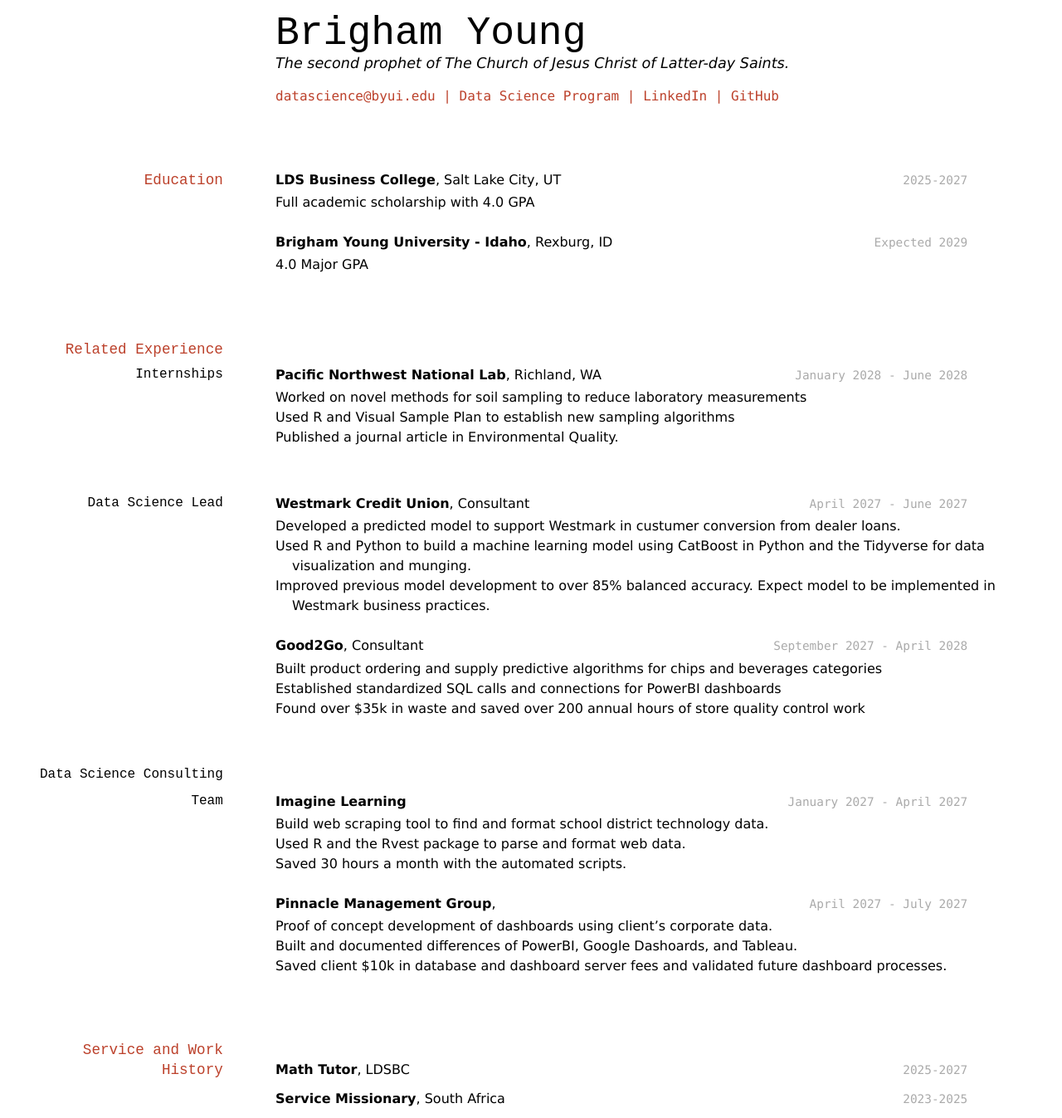
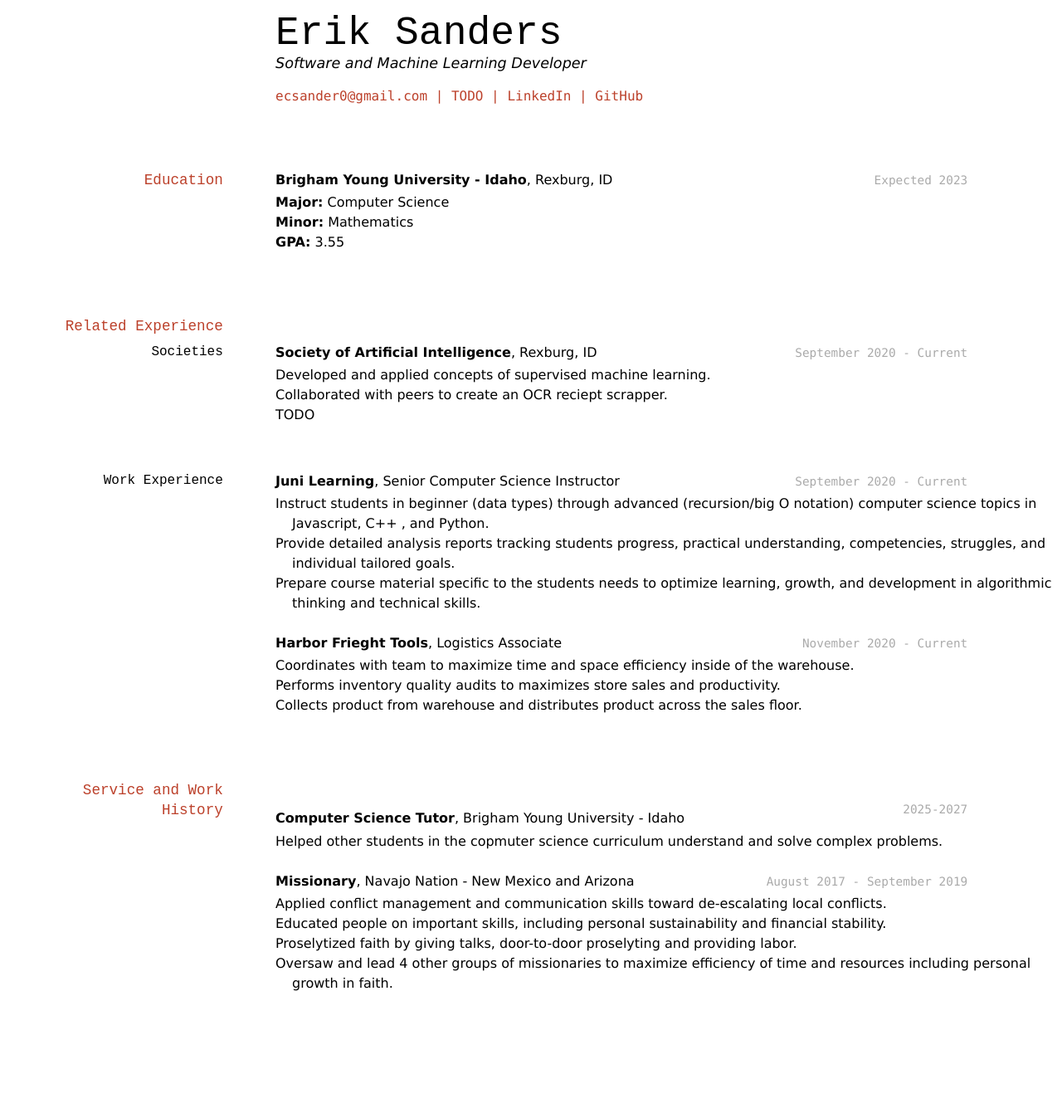
Before and after one commit to sanderson0398/Sanders-Resume, a Jekyll site: the page built from docs/index.md, in a window 1280 px wide. Shown: the whole page at 83% size. Built offline with Jekyll 4.4.1, drawn with Linux system fonts in a browser that asks for light colours; after the commit the page ends 1221 px from its top, so only the background shows below that.

Commit message:
Fixed it up

```diff
--- a/docs/index.md
+++ b/docs/index.md
@@ -1,87 +1,74 @@
 ---
 layout: cv
-title: Brigham Young's Resume
+title: Erik Sanders Resume
 ---
-# Brigham Young
-The second prophet of The Church of Jesus Christ of Latter-day Saints.
+# Erik Sanders
+Software and Machine Learning Developer
 
 <div id="webaddress">
-<a href="datascience@byui.edu">datascience@byui.edu</a>
-| <a href="https://byuidatascience.github.io/development.html">Data Science Program</a>
-| <a href="https://www.linkedin.com/groups/13537407/">LinkedIn</a>
-| <a href="https://github.com/byuids-resumes">GitHub</a>
+<a href="ecsander0@gmail.com">ecsander0@gmail.com</a>
+| <a href="TODO">TODO</a>
+| <a href="https://www.linkedin.com/in/ecsander0/">LinkedIn</a>
+| <a href="https://github.com/ecSanders">GitHub</a>
 </div>
 
 <!-- https://www.monique.tech/the-art-of-markdown -->
 
 ## Education
 
-`2025-2027`
-__LDS Business College__, Salt Lake City, UT
-
-- Full academic scholarship with 4.0 GPA
-
-`Expected 2029`
+`Expected 2023`
 __Brigham Young University - Idaho__, Rexburg, ID
 
-- 4.0 Major GPA
+- **Major:** Computer Science
+- **Minor:** Mathematics
+- **GPA:** 3.55
 
 
 ## Related Experience
 
-### Internships
+### Societies
 
-`January 2028 - June 2028`
-__Pacific Northwest National Lab__, Richland, WA
+`September 2020 - Current`
+__Society of Artificial Intelligence__, Rexburg, ID
 
-- Worked on novel methods for soil sampling to reduce laboratory measurements
-- Used R and Visual Sample Plan to establish new sampling algorithms
-- Published a journal article in Environmental Quality.
+- Developed and applied concepts of supervised machine learning.
+- Collaborated with peers to create an OCR reciept scrapper.
+- TODO
 
-### Data Science Lead
+### Work Experience
 
-`April 2027 - June 2027`
-__Westmark Credit Union__, Consultant
+`September 2020 - Current`
+__Juni Learning__, Senior Computer Science Instructor
 
-- Developed a predicted model to support Westmark in custumer conversion from dealer loans.
-- Used R and Python to build a machine learning model using CatBoost in Python and the Tidyverse for data visualization and munging.
-- Improved previous model development to over 85% balanced accuracy. Expect model to be implemented in Westmark business practices.
+- Instruct students in beginner (data types) through advanced (recursion/big O notation) computer science topics in Javascript, C++ , and Python.
+- Provide detailed analysis reports tracking students progress, practical understanding, competencies, struggles, and individual tailored goals.
+- Prepare course material specific to the students needs to optimize learning, growth, and development in algorithmic thinking and technical skills.
 
-`September 2027 - April 2028`
-__Good2Go__, Consultant
 
-- Built product ordering and supply predictive algorithms for chips and beverages categories
-- Established standardized SQL calls and connections for PowerBI dashboards
-- Found over $35k in waste and saved over 200 annual hours of store quality control work
+`November 2020 - Current`
+__Harbor Frieght Tools__, Logistics Associate
 
-### Data Science Consulting Team
-
-`January 2027 - April 2027`
-__Imagine Learning__
-
-- Build web scraping tool to find and format school district technology data.
-- Used R and the Rvest package to parse and format web data.
-- Saved 30 hours a month with the automated scripts.
-
-`April 2027 - July 2027`
-__Pinnacle Management Group__,
-
-- Proof of concept development of dashboards using client's corporate data.
-- Built and documented differences of PowerBI, Google Dashoards, and Tableau.
-- Saved client $10k in database and dashboard server fees and validated future dashboard processes.
-
+- Coordinates with team to maximize time and space efficiency inside of the warehouse.
+- Performs inventory quality audits to maximizes store sales and productivity.
+- Collects product from warehouse and distributes product across the sales floor.
 
 ## Service and Work History
 
 `2025-2027`
-__Math Tutor__, LDSBC
 
+__Computer Science Tutor__, Brigham Young University - Idaho
+- Helped other students in the copmuter science curriculum understand and solve complex problems.
 
-`2023-2025`
-__Service Missionary__, South Africa
+`August 2017 - September 2019`
+__Missionary__, Navajo Nation - New Mexico and Arizona
+
+- Applied conflict management and communication skills toward de-escalating local conflicts.
+- Educated people on important skills, including personal sustainability and financial stability.
+- Proselytized faith by giving talks, door-to-door proselyting and providing labor.
+- Oversaw and lead 4 other groups of missionaries to maximize efficiency of time and resources including personal growth in faith.
 
 
 
 <!-- ### Footer
 
-Last updated: May 2013 -->
+Last updated: March 25 -->
```
